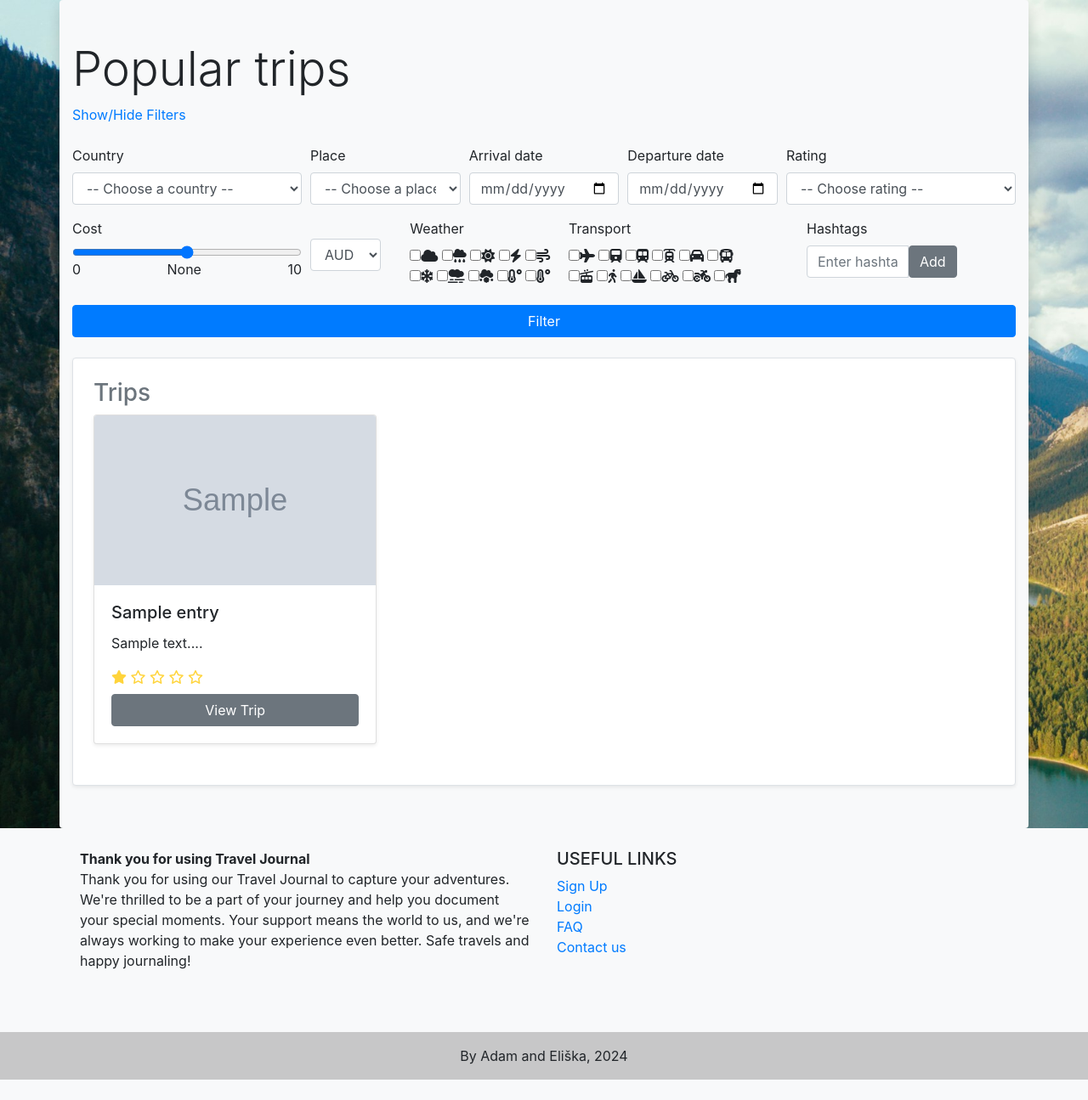
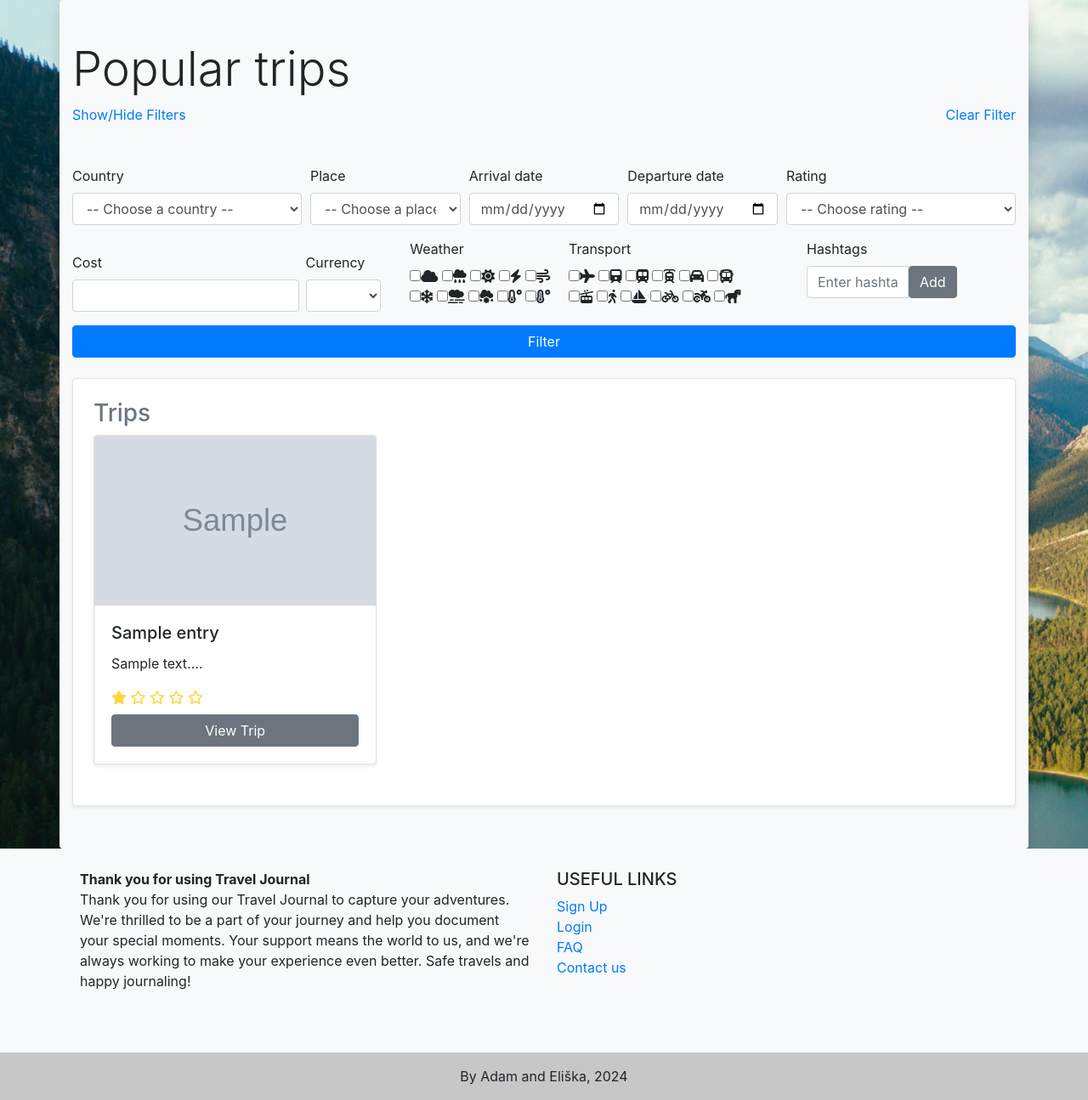
Before and after one commit to celiska/travel_journal, a Django app: page /entries/ in a window 1280 px wide, after a click on "Show/Hide Filters". Shown: the part 72-1367 px from the top of the page at 85% size. Before the commit the page ends 1343 px from the top, so only its background shows below. Run offline with Django 5.2, Linux system fonts and the light colour scheme; tables that the repository leaves empty hold one stand-in row (values such as "Sample post"); grey boxes marked "Sample" are stand-in pictures; parts of the project's set-up code (start-up, migrations or seed data) failed here and were passed over; some libraries are stand-ins or nearby versions.

Commit message:
Filter adjustment + fixed error in EntryCreateForm

```diff
--- a/viewer/templates/entries.html
+++ b/viewer/templates/entries.html
@@ -4,9 +4,13 @@
 {% block content %}
 <h1 class="display-4">Popular trips</h1>
 
+<div class="d-flex justify-content-between">
     <a href="#" class="mb-4" data-toggle="collapse" data-target="#filterForm" aria-expanded="false" aria-controls="filterForm">
         Show/Hide Filters
     </a>
+    <a href="{% url 'entries' %}" class="mb-4 text-right">Clear Filter</a>
+</div>
+
 
 
 <!-- Filtrování -->
@@ -55,31 +59,23 @@
                 </select>
             </div>
 
-            <div class="form-group col-md-3">
-                <label for="customRange2" class="form-label">Cost</label>
-                <input
-                    type="range"
-                    name="cost"
-                    class="form-control-range"
-                    min="0"
-                    max="{{ max_cost }}"
-                    value="{{ selected_cost }}"
-                    id="customRange2"
-                    oninput="document.getElementById('rangeValue').innerText = this.value"
+            <div class="form-group col-md-4 d-flex align-items-end">
+                <div class="w-75 mr-2">
+                    <label for="cost" class="form-label">Cost</label>
+                    <input type="number" name="cost" class="form-control"
+                           value="{{ selected_cost|default_if_none:'' }}"
+                           id="cost"
                     >
-                <div class="d-flex justify-content-between">
-                    <span>0</span>
-                    <span id="rangeValue">{{ selected_cost }}</span>
-                    <span>{{ max_cost }}</span>
                 </div>
-            </div>
-
-            <div class="form-group col-md-1 mt-4">
+                <div class="w-25">
+                    <label for="currency" class="form-label">Currency</label>
                     <select name="currency" id="currency" class="form-control">
+                        <option value="" selected disabled></option>
                         {% for currency in currencies %}
                             <option value="{{ currency }}">{{ currency }}</option>
                         {% endfor %}
                     </select>
+                </div>
             </div>
 
             <div class="form-group col-md-2 ml-4">
--- a/viewer/views.py
+++ b/viewer/views.py
@@ -24,10 +24,10 @@ def get_countries_and_places():
     return countries, places
 
 def entry_list(request):
-    entries = Entry.objects.filter(is_private=False)
+    entries = Entry.objects.filter(is_private=False).distinct()
 
-    countries = Entry.objects.values_list('country__country', flat=True).distinct()
-    places = Entry.objects.values_list('place__place', flat=True).distinct()
+    countries = entries.values_list('country__country', flat=True).distinct()
+    places = entries.values_list('place__place', flat=True).distinct()
     max_cost = entries.aggregate(Max('cost'))['cost__max'] or 0
     currencies = set(entry.currency.strip() for entry in entries)
 
@@ -60,7 +60,6 @@ def entry_list(request):
         entries = entries.filter(weather__type__in=selected_weather)
     if selected_transport:
         entries = entries.filter(transport__type__in=selected_transport)
-
     if hashtags_str:
         hashtags = hashtags_str.split(',')
         entries = entries.filter(hashtag__hashtag__in=hashtags).distinct()
```
Also changed, not shown: viewer/forms.py (+11 -6 lines). Lines whose indentation alone changed are shown as unchanged.
